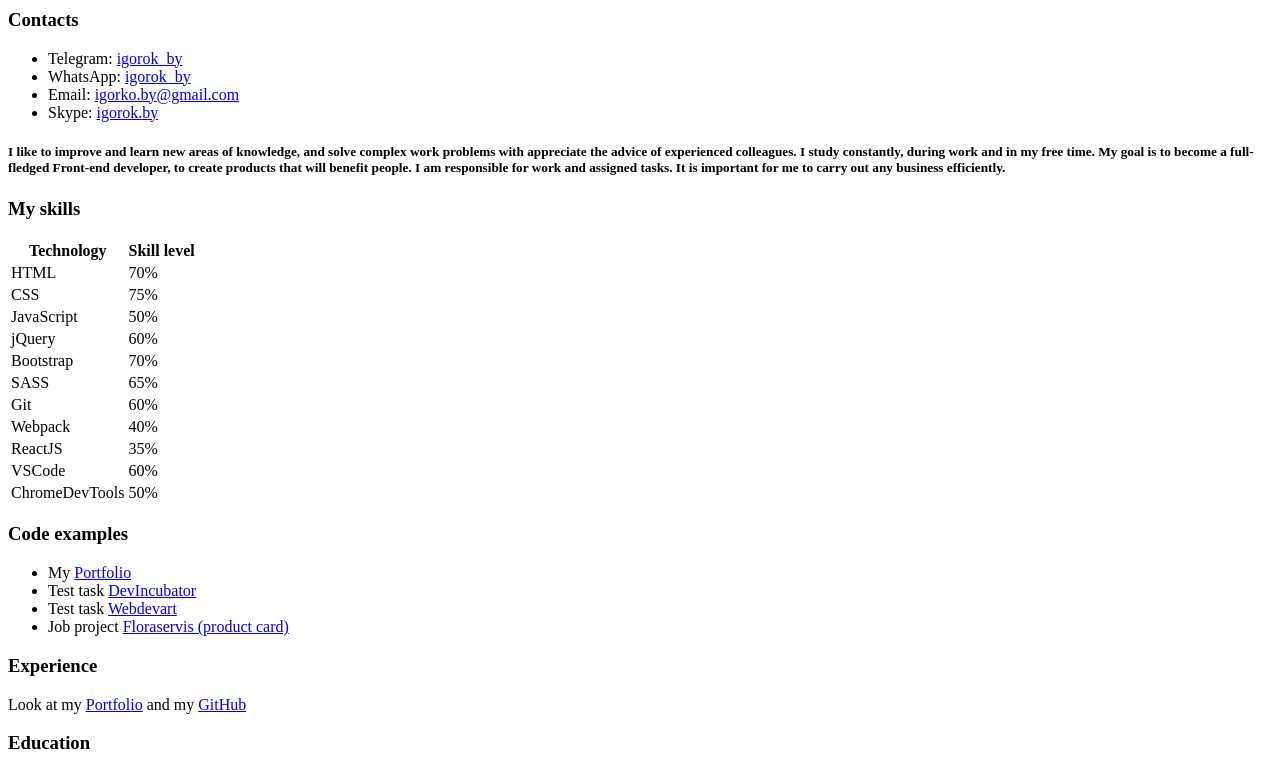
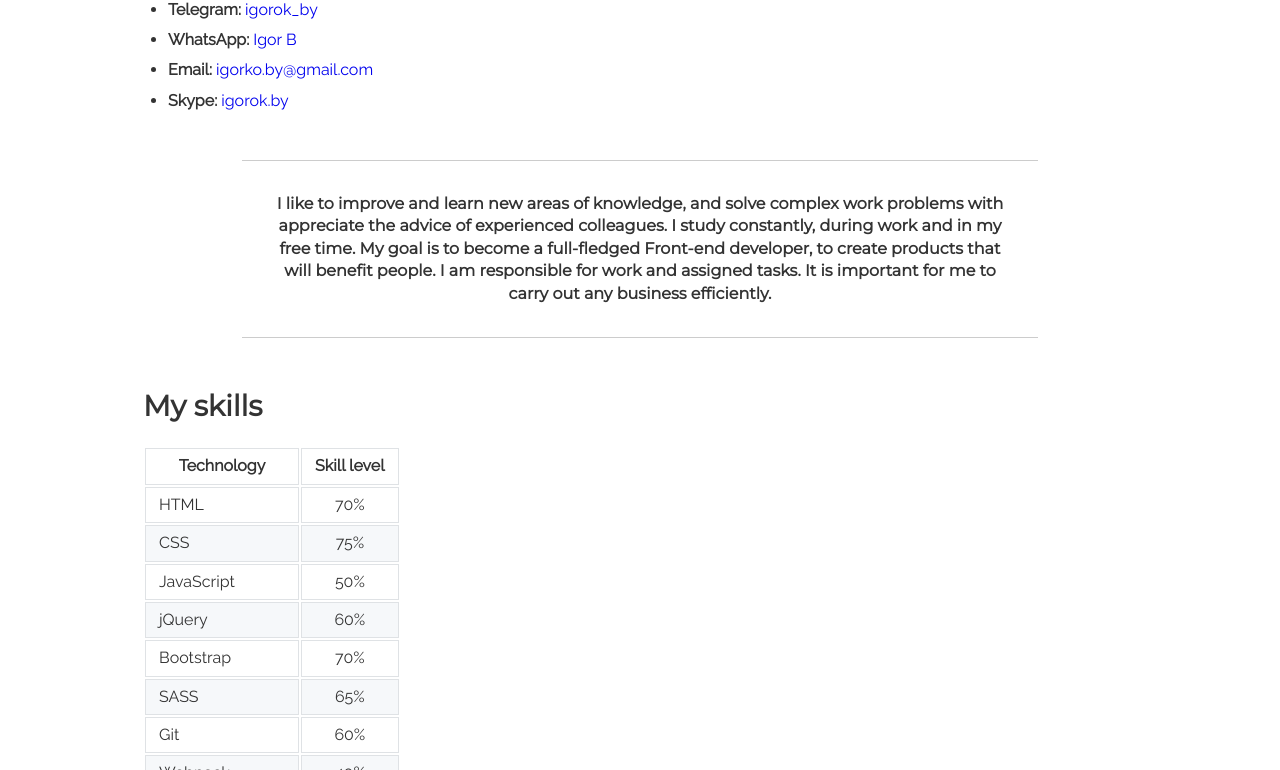
Before and after one commit to igorok-by/rsschool-cv, a plain HTML site: page index.html in a window 1280 px wide. Shown: the part 391-1161 px from the top of the page. Drawn offline with Linux system fonts and the light colour scheme.

Commit message:
feat:  create style.css; add styles to elements

```diff
--- a/index.html
+++ b/index.html
@@ -5,6 +5,7 @@
   <meta charset="UTF-8">
   <meta name="viewport" content="width=device-width, initial-scale=1.0">
   <meta http-equiv="X-UA-Compatible" content="ie=edge">
+  <link href="https://fonts.googleapis.com/css?family=Montserrat|Raleway&display=swap" rel="stylesheet">
   <link rel="stylesheet" href="style.css">
   <title>My CV</title>
 </head>
@@ -12,31 +13,31 @@
 <body>
 
   <main>
-    <p>
+    <figure class="centerized">
       <a href="https://github.com/igorok-by">
-        <img src="https://igorok-by.github.io/assets/img/face.jpg" alt="Portrait">
+        <img src="https://igorok-by.github.io/assets/img/face.jpg" alt="Portrait" width="189" height="194">
       </a>
-    </p>
+    </figure>
 
-    <h1>Igor Bachkovski</h1>
+    <h1 class="centerized">Igor Bachkovski</h1>
 
     <section>
       <h3>Contacts</h3>
       <ul>
         <li>
-          <span>Telegram:</span> <a href="https://t.me/igorok_by">igorok_by</a>
+          <strong>Telegram:</strong> <a href="https://t.me/igorok_by">igorok_by</a>
         </li>
         <li>
-          <span>WhatsApp:</span> <a href="https://wa.me/375298250761">igorok_by</a>
+          <strong>WhatsApp:</strong> <a href="https://wa.me/375298250761">Igor B</a>
         </li>
         <li>
-          <span>Email:</span> <a href="igorko.by@gmail.com">igorko.by@gmail.com</a>
+          <strong>Email:</strong> <a href="igorko.by@gmail.com">igorko.by@gmail.com</a>
         </li>
         <li>
-          <span>Skype:</span> <a href="skype:igorok.by?chat">igorok.by</a>
+          <strong>Skype:</strong> <a href="skype:igorok.by?chat">igorok.by</a>
         </li>
       </ul>
-      <h5>I like to improve and learn new areas of knowledge, and solve complex work problems with appreciate the advice of experienced colleagues. I study constantly, during work and in my free time. My goal is to become a full-fledged Front-end developer, to create products that will benefit people. I am responsible for work and assigned tasks. It is important for me to carry out any business efficiently.</h5>
+      <h4 class="centerized width-small">I like to improve and learn new areas of knowledge, and solve complex work problems with appreciate the advice of experienced colleagues. I study constantly, during work and in my free time. My goal is to become a full-fledged Front-end developer, to create products that will benefit people. I am responsible for work and assigned tasks. It is important for me to carry out any business efficiently.</h4>
     </section>
 
     <section>
--- a/style.css
+++ b/style.css
@@ -0,0 +1,99 @@
+* {
+  box-sizing: border-box;
+}
+
+body {
+  margin: 0;
+  line-height: 1.4;
+  font-family: "Raleway", "Tahoma", sans-serif;
+  color: #333333;
+}
+
+main {
+  width: 100%;
+  max-width: 1024px;
+  margin-right: auto;
+  margin-left: auto;
+  padding-right: 15px;
+  padding-left: 15px;
+}
+
+figure {
+  margin-top: 30px;
+}
+
+section {
+  margin-bottom: 3em;
+}
+
+.centerized {
+  text-align: center;
+}
+
+h1,
+h3,
+h4 {
+  margin-top: 0;
+  font-family: "Montserrat", "Arial", sans-serif;
+}
+
+h1 {
+  font-size: 2.5em;
+}
+
+h3 {
+  margin-bottom: 20px;
+  font-size: 1.8em;
+}
+
+ul {
+  margin-top: 0;
+  padding-left: 25px;
+}
+
+li {
+  margin-bottom: 0.5em;
+}
+
+a {
+  text-decoration: none;
+}
+
+.width-small {
+  margin-left: 10%;
+  margin-right: 10%;
+  margin-bottom: 0;
+  margin-top: 3em;
+  padding: 2em;
+  border-bottom: 1.5px solid #cccccc;
+  border-top: 1.5px solid #cccccc;
+}
+
+table {
+  display: block;
+  width: 100%;
+  overflow: auto;
+}
+
+table th {
+  font-weight: 600;
+}
+
+table th,
+table td {
+  padding: 6px 13px;
+  border: 1px solid #dfe2e5;
+}
+
+table tr {
+  background-color: #ffffff;
+  border-top: 1px solid #c6cbd1;
+}
+
+table tr:nth-child(2n) {
+  background-color: #f6f8fa;
+}
+
+table td:nth-child(2n) {
+  text-align: center;
+}
```
